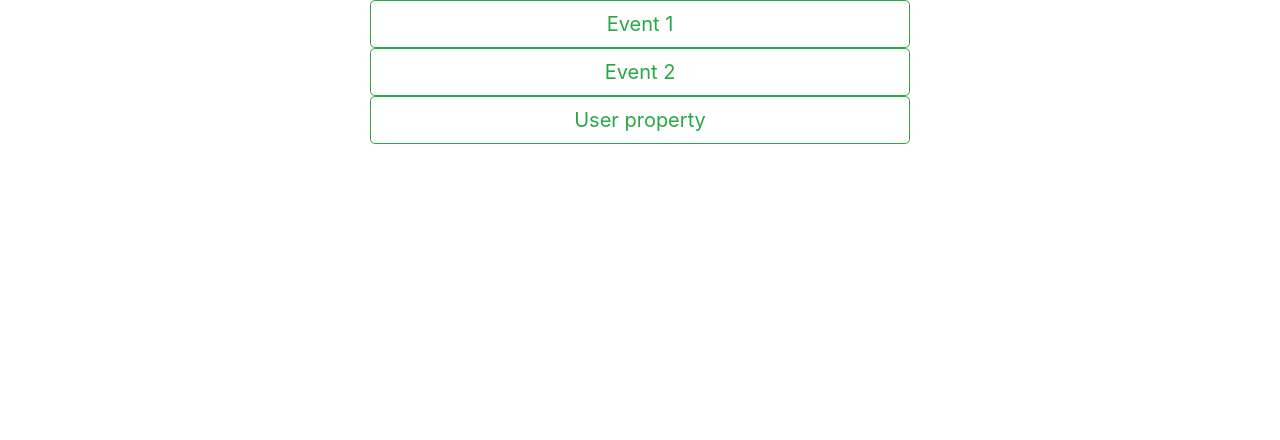
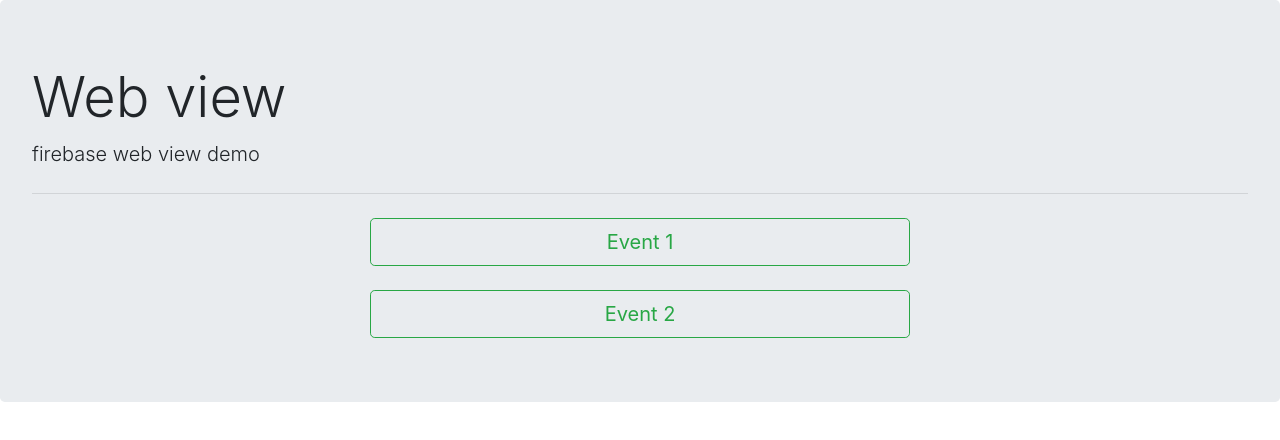
Before and after one commit to greenmoach/firebase-ga, a plain HTML site: page index.html in a window 1280 px wide. Drawn offline with nearby package versions, Linux system fonts and the light colour scheme.

Commit message:
layout調整

```diff
--- a/index.html
+++ b/index.html
@@ -6,6 +6,10 @@
     <link rel="stylesheet" href="https://cdn.jsdelivr.net/npm/bootstrap@4.6.1/dist/css/bootstrap.min.css" integrity="sha384-zCbKRCUGaJDkqS1kPbPd7TveP5iyJE0EjAuZQTgFLD2ylzuqKfdKlfG/eSrtxUkn" crossorigin="anonymous">
 </head>
 <body>
+<div class="jumbotron">
+    <h1 class="display-4">Web view</h1>
+    <p class="lead">firebase web view demo</p>
+    <hr class="my-4">
     <div class="container">
         <div class="row">
             <div class="col-3">&nbsp;</div>
@@ -14,17 +18,19 @@
         </div>
 
         <div class="row">
+            <div class="col-12">&nbsp;</div>
+        </div>
+
+        <div class="row">
             <div class="col-3">&nbsp;</div>
             <div class="col-6"><button type="button" id="event2" class="btn btn-outline-success btn-lg btn-block">Event 2</button></div>
             <div class="col-3">&nbsp;</div>
         </div>
 
-    <div class="row">
-        <div class="col-3">&nbsp;</div>
-        <div class="col-6"><button type="button" id="userprop" class="btn btn-outline-success btn-lg btn-block">User property</button></div>
-        <div class="col-3">&nbsp;</div>
     </div>
 </div>
+
+
 
 <script src="javascript/index.js"></script>
 </body>
--- a/javascript/index.js
+++ b/javascript/index.js
@@ -76,7 +76,8 @@ document.getElementById("event2").addEventListener("click", function() {
     logEvent("event2", { member_id: "A00002", phone_number: "0911000002" });
 });
 
-document.getElementById("userprop").addEventListener("click", function() {
-    console.log("userprop");
-    setUserProperty("userprop", "custom_value");
+document.addEventListener("DOMContentLoaded", function(event) {
+    console.log("DOMContentLoaded");
+    logEvent("screen_view", { screen_name: "Web View", screen_class: "MainActivity5" , member_id: "A00003",phone_number: "0911000003" });
+
 });
```
Lines whose indentation alone changed are shown as unchanged.
